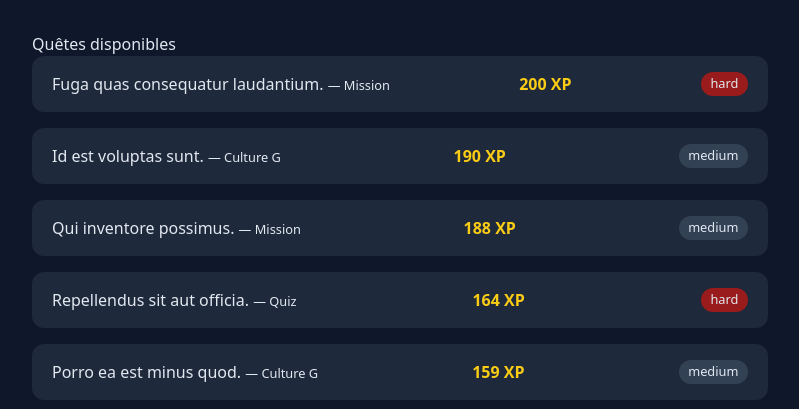
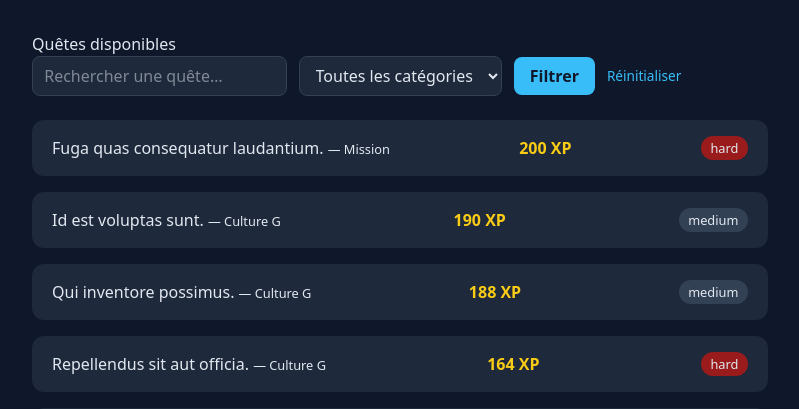
Before and after one commit to IUT-Metz-Kevin/CampusQuest, a Laravel app: page /quests in a window 1280 px wide. Shown: the part 56-465 px from the top of the page, without its empty margins (240-1039 px from the left). Run offline with Laravel 12, Linux system fonts and the light colour scheme; data comes from the database, SQL or seed files in the repository; style sheets or scripts are compiled from the project's sources.

Commit message:
s4 etape 2.2 : formulaire de filtres GET et styles quest-filters

```diff
--- a/resources/css/quests.css
+++ b/resources/css/quests.css
@@ -31,3 +31,32 @@
 .badge--hard { background: #991b1b; }
 
 .filters { display: flex; gap: 0.75rem; margin-bottom: 1.5rem; }
+
+.quest-filters {
+    display: flex;
+    flex-wrap: wrap;
+    align-items: center;
+    gap: 0.75rem;
+    margin-bottom: 1.5rem;
+}
+
+.quest-filters input,
+.quest-filters select {
+    padding: 0.45rem 0.7rem;
+    border: 1px solid #334155;
+    border-radius: 0.5rem;
+    background: var(--card);
+    color: var(--text);
+}
+
+.quest-filters button {
+    padding: 0.45rem 1rem;
+    border: 0;
+    border-radius: 0.5rem;
+    background: var(--accent);
+    color: #0f172a;
+    font-weight: 600;
+    cursor: pointer;
+}
+
+.quest-filters .reset { font-size: 0.85rem; }
--- a/resources/views/quests/index.blade.php
+++ b/resources/views/quests/index.blade.php
@@ -8,6 +8,22 @@
 
 @section('content')
     <h1>Quêtes disponibles</h1>
+
+    <form class="quest-filters" method="GET" action="{{ route('quests.index') }}">
+        <input type="search" name="search" value="{{ request('search') }}" placeholder="Rechercher une quête…">
+
+        <select name="category">
+            <option value="">Toutes les catégories</option>
+            @foreach ($categories as $category)
+                <option value="{{ $category->id }}" @selected(request('category') == $category->id)>
+                    {{ $category->name }}
+                </option>
+            @endforeach
+        </select>
+
+        <button type="submit">Filtrer</button>
+        <a class="reset" href="{{ route('quests.index') }}">Réinitialiser</a>
+    </form>
 
     <ul class="quest-list">
         @forelse ($quests as $quest)
@@ -22,7 +38,7 @@
                 </a>
             </li>
         @empty
-            <p>Aucune quête pour le moment.</p>
+            <p>Aucune quête ne correspond à votre recherche.</p>
         @endforelse
     </ul>
 @endsection
```
